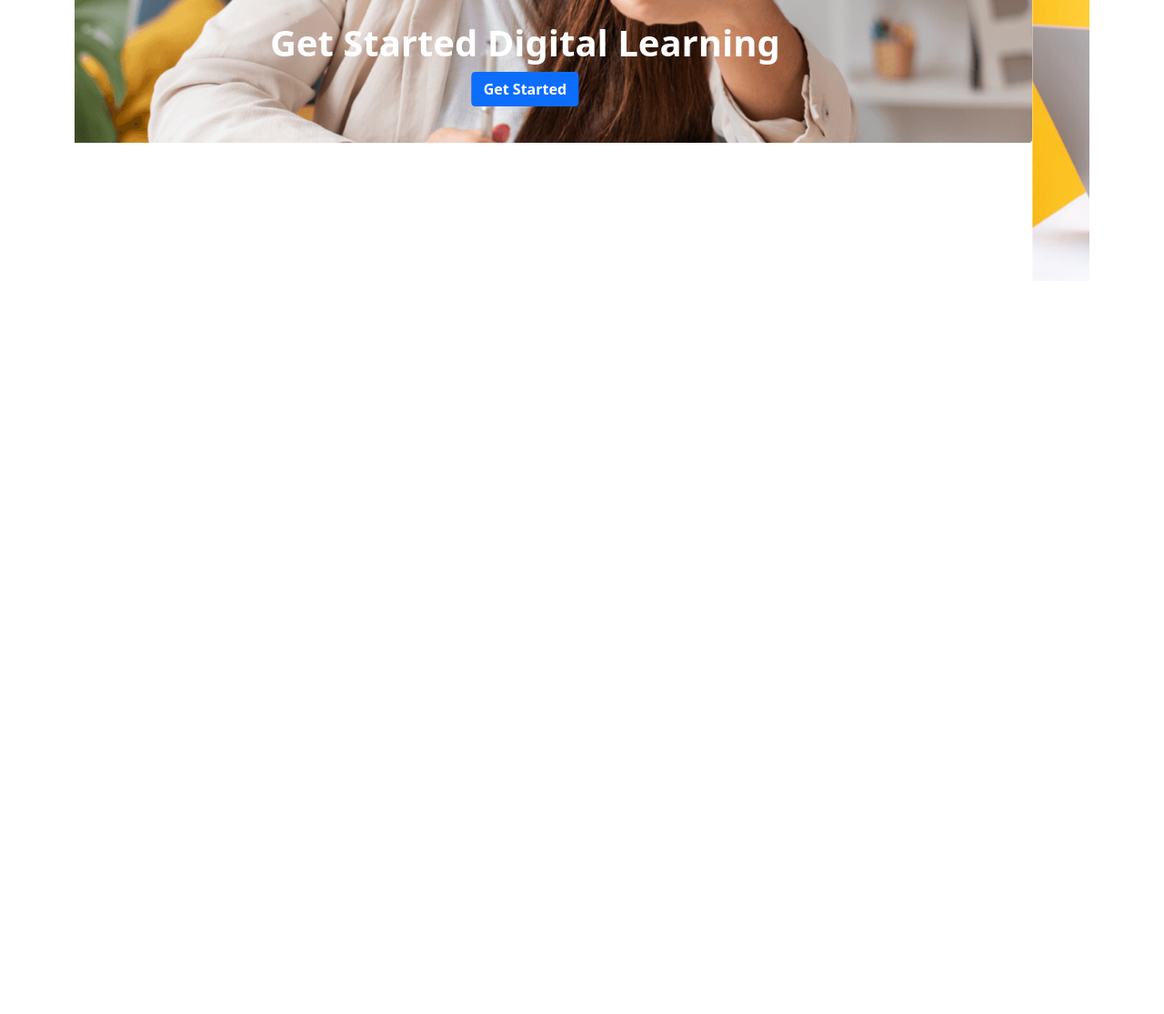
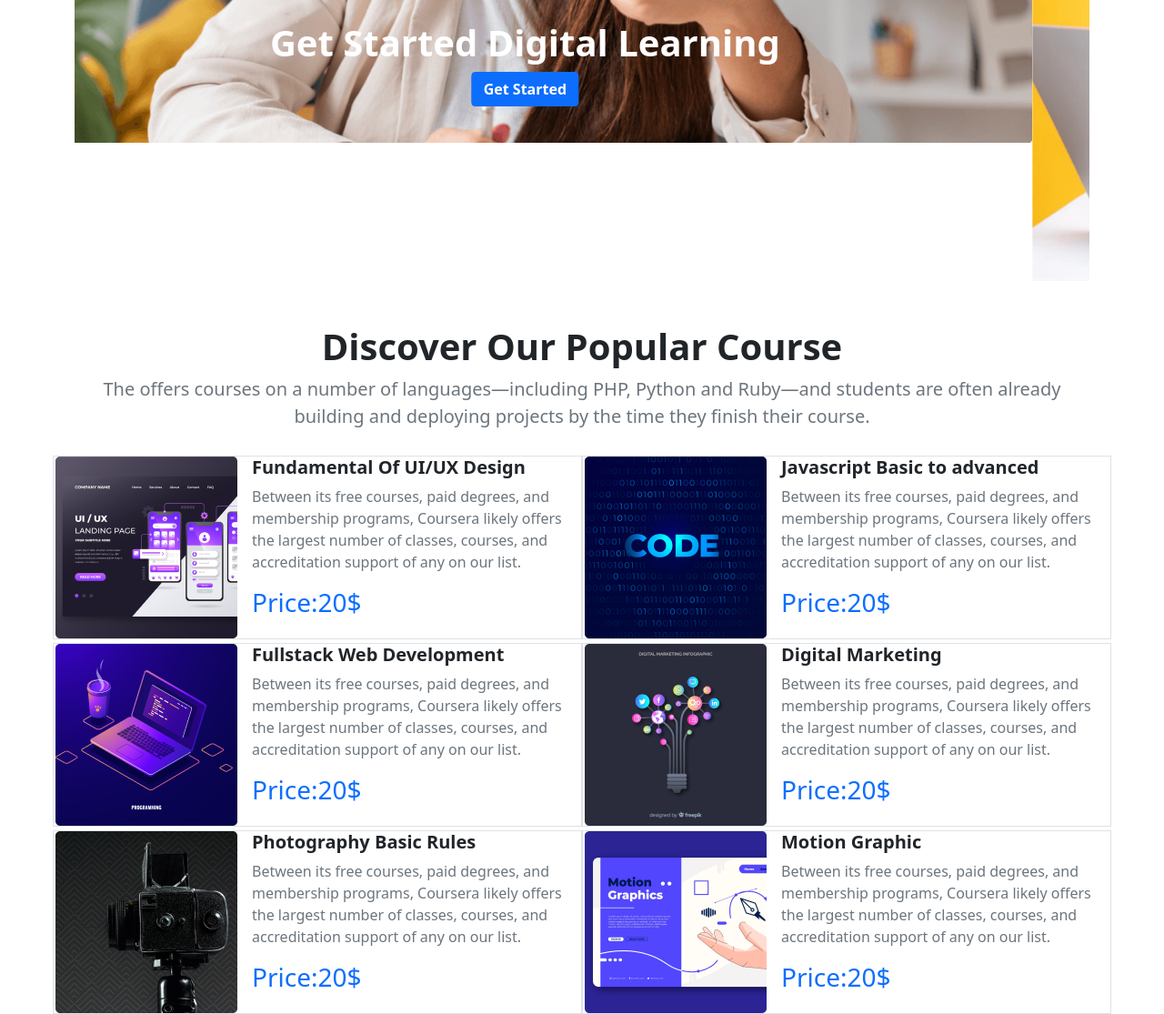
Before and after one commit to auditi-barua/Ed-Tech-repo, a plain HTML site: page index.html in a window 1280 px wide. Shown: the part 571-1686 px from the top of the page at 91% size. Before the commit the page ends 880 px from the top, so only its background shows below. Drawn offline with Linux system fonts and the light colour scheme.

Commit message:
added course part

```diff
--- a/index.html
+++ b/index.html
@@ -87,6 +87,64 @@
          <!--slide section end---->
     </header>
     <!--header part end-->
+    <!--main part start-->
+    <!--course part start-->
+    <section class="container mt-5">
+      <h1 class="fw-bold text-center">Discover Our Popular Course</h1>
+      <p class="text-secondary text-center fs-5">The  offers courses on a number of languages—including PHP, Python and Ruby—and students are often already building and deploying projects by the time they finish their course.</p>
+
+        <div class="row row-cols-2 row-cols-lg-2 row-col-md-2 row-col-sm-12 mt-4 g-5">
+          <div class="col g-1 border border-1 d-flex ">
+            <img src="images/course/course-1.png" alt="">
+            <div>
+              <h5 class="fw-bold ms-3">Fundamental Of UI/UX Design</h5>
+              <p class="text-secondary ms-3">Between its free courses, paid degrees, and membership programs, Coursera likely offers the largest number of classes, courses, and accreditation support of any on our list.</p>
+              <h3 class="text-primary ms-3">Price:20$</h3>
+            </div>
+          </div>
+          <div class="col g-1 border border-1 d-flex ">
+            <img src="images/course/course-2.png" alt="">
+            <div>
+              <h5 class="fw-bold ms-3">Javascript Basic to advanced</h5>
+              <p class="text-secondary ms-3">Between its free courses, paid degrees, and membership programs, Coursera likely offers the largest number of classes, courses, and accreditation support of any on our list.</p>
+              <h3 class="text-primary ms-3">Price:20$</h3>
+            </div>
+          </div>
+          <div class="col g-1 border border-1 d-flex">
+            <img src="images/course/course-3.png" alt="">
+            <div>
+              <h5 class="fw-bold ms-3">Fullstack Web Development</h5>
+              <p class="text-secondary ms-3">Between its free courses, paid degrees, and membership programs, Coursera likely offers the largest number of classes, courses, and accreditation support of any on our list.</p>
+              <h3 class="text-primary ms-3">Price:20$</h3>
+            </div>
+          </div>
+          <div class="col g-1 border border-1 d-flex">
+            <img src="images/course/course-4.png" alt="">
+            <div>
+              <h5 class="fw-bold ms-3">Digital Marketing</h5>
+              <p class="text-secondary ms-3">Between its free courses, paid degrees, and membership programs, Coursera likely offers the largest number of classes, courses, and accreditation support of any on our list.</p>
+              <h3 class="text-primary ms-3">Price:20$</h3>
+            </div>
+          </div>
+          <div class="col g-1 border border-1 d-flex">
+            <img src="images/course/course-5.png" alt="">
+            <div>
+              <h5 class="fw-bold ms-3">Photography Basic Rules</h5>
+              <p class="text-secondary ms-3">Between its free courses, paid degrees, and membership programs, Coursera likely offers the largest number of classes, courses, and accreditation support of any on our list.</p>
+              <h3 class="text-primary ms-3">Price:20$</h3>
+            </div>
+          </div>
+          <div class="col g-1 border border-1 d-flex">
+            <img src="images/course/course-6.png" alt="">
+            <div>
+              <h5 class="fw-bold ms-3">Motion Graphic</h5>
+              <p class="text-secondary ms-3">Between its free courses, paid degrees, and membership programs, Coursera likely offers the largest number of classes, courses, and accreditation support of any on our list.</p>
+              <h3 class="text-primary ms-3">Price:20$</h3>
+            </div>
+          </div>
+        </div>
+    </section>
+    <!--course part end-->
     <script src="js/bootstrap.min.js"></script>
 </body>
 </html>
```
